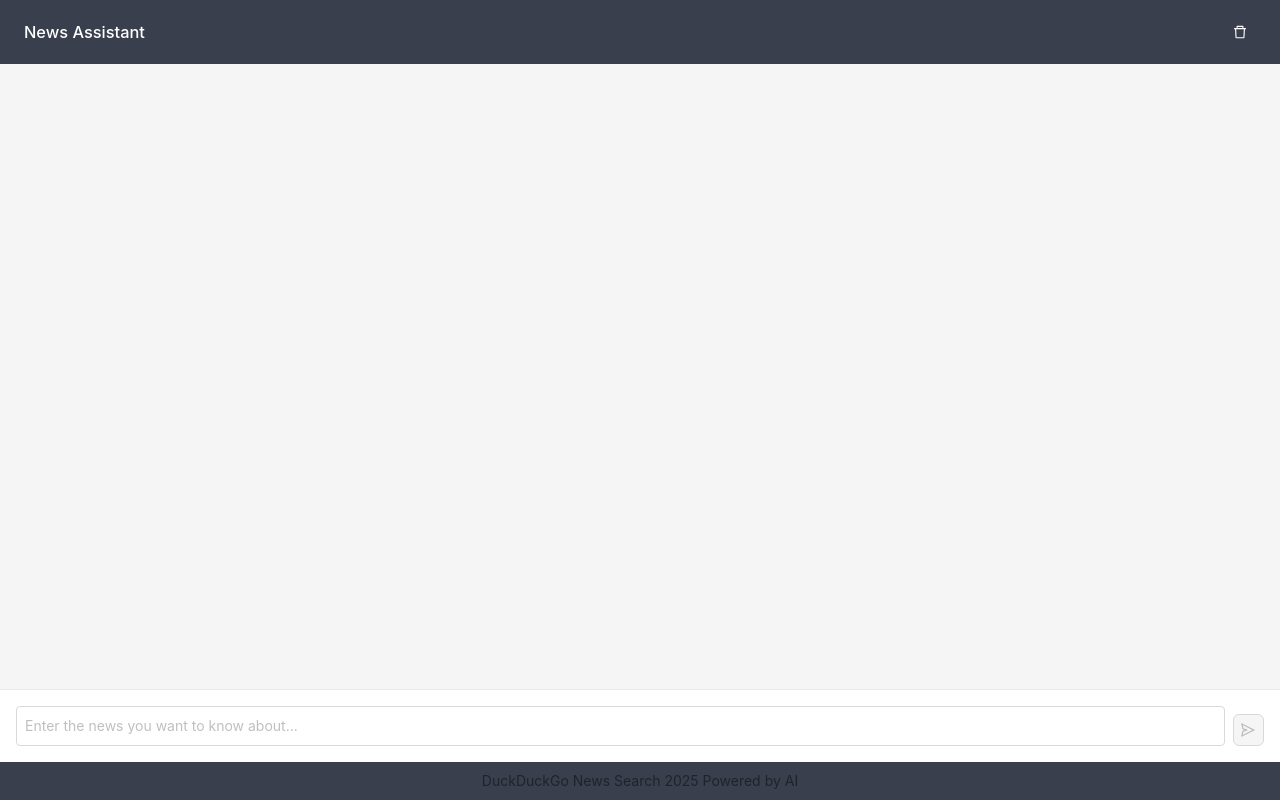
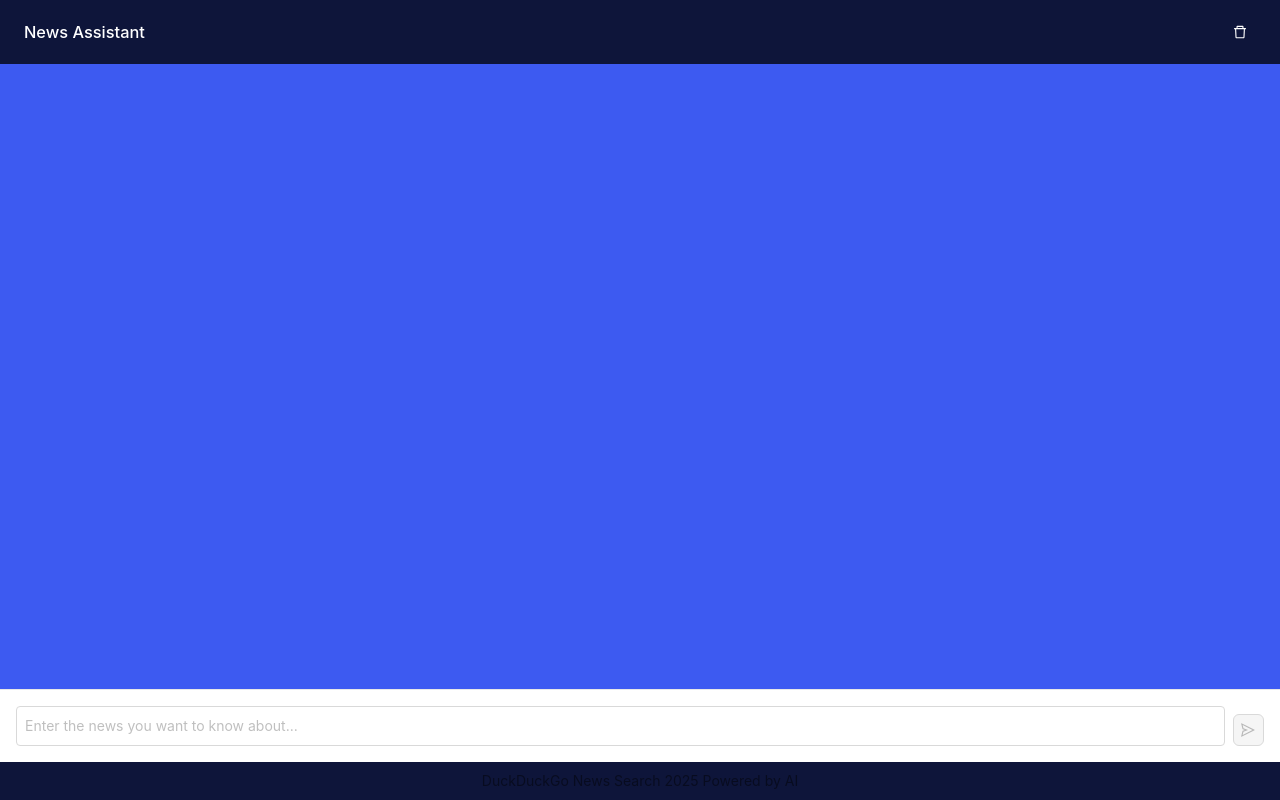
Before and after one commit to qtencent7/savor, a React (Vite) app in the folder frontend/: page / in a window 1280 px wide. Built offline with nearby package versions, Linux system fonts and the light colour scheme.

Commit message:
feat: change palette

```diff
--- a/frontend/src/styles/variables.less
+++ b/frontend/src/styles/variables.less
@@ -1,9 +1,9 @@
 // Color variables
-@primary-color: #393f4c;
-@secondary-color: #f5f5f5;
-@text-color: #333;
+@primary-color: #0e153a;
+@secondary-color: #3d5af1;
+@text-color: #e2f3f5;
 @text-color-secondary: #666;
-@link-color: #1890ff;
+@link-color: #22d1ee;
 @success-color: #52c41a;
 @warning-color: #faad14;
 @error-color: #f5222d;
```
